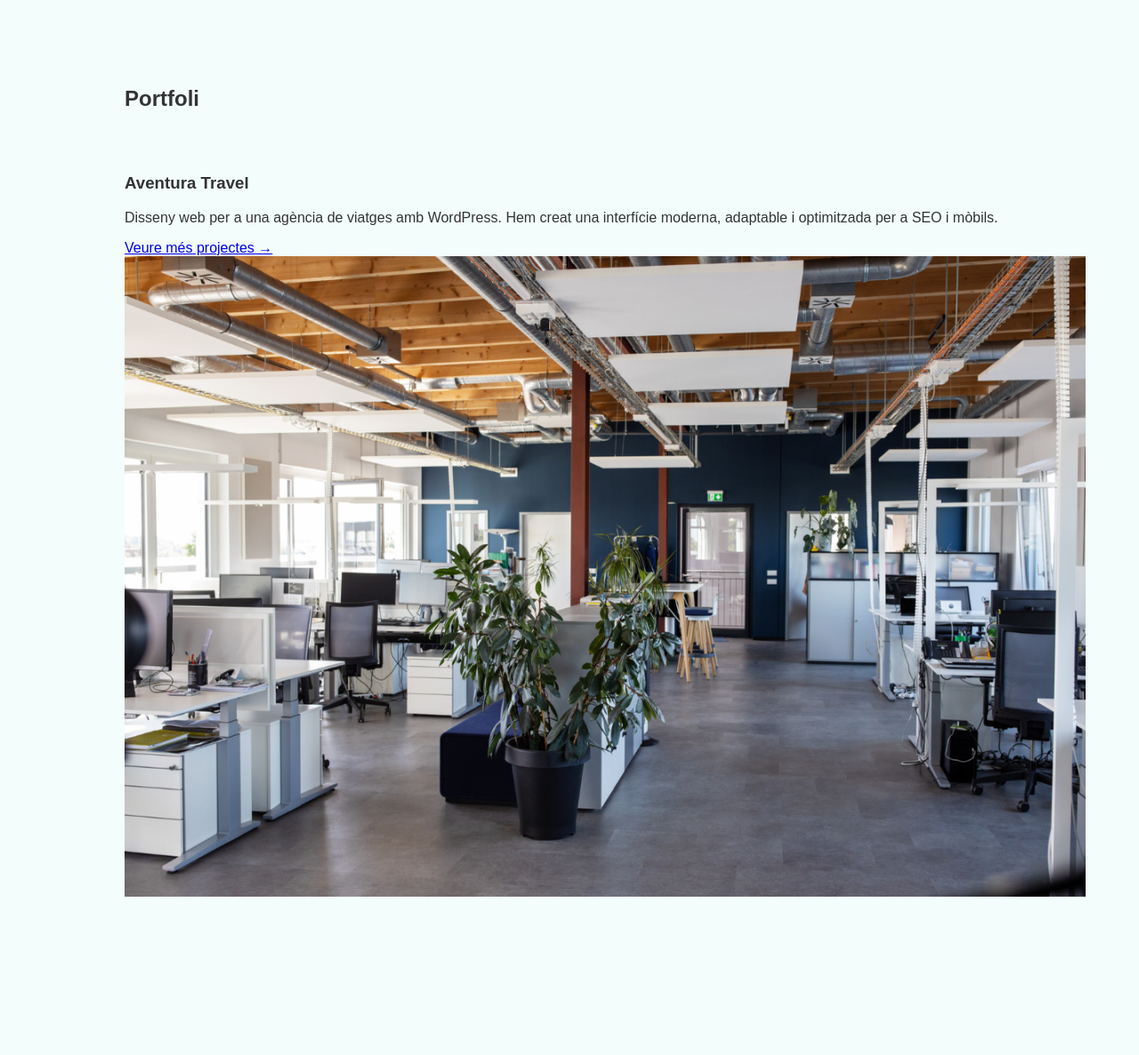
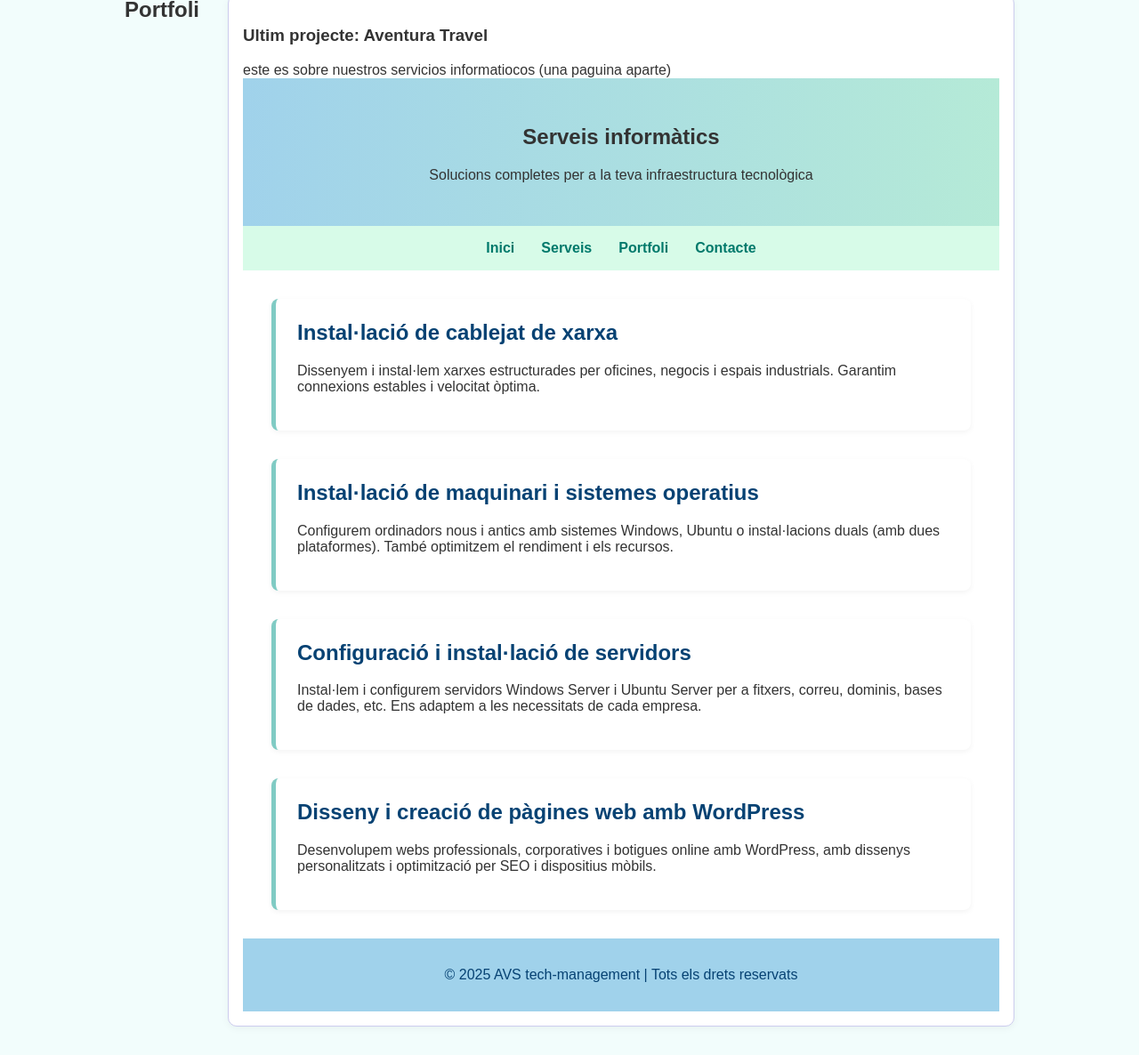
Before and after one commit to AVStech-managment/web, a plain HTML site: page index.html in a window 1280 px wide. Shown: the part 700-1886 px from the top of the page at 89% size. Before the commit the page ends 1744 px from the top, so only its background shows below. Drawn offline with Linux system fonts and the light colour scheme.

Commit message:
Update index.html

```diff
--- a/index.html
+++ b/index.html
@@ -5,43 +5,25 @@
   <meta name="viewport" content="width=device-width, initial-scale=1">
   <title>AVS tech-management</title>
   <link rel="stylesheet" href="./estils.css">
-  <link rel="icon" href="./logo.png">
 </head>
 <body>
 
 <header>
-  <div class="header-flex">
-    <img src="./logo.png" class="logo">
-    <h1>AVS tech-management</h1>
-  </div>
+  <h1>AVS tech-management</h1>
   <p>Solucions tecnològiques per a empreses modernes</p>
 </header>
 
 <nav>
   <a href="#sobrenosaltres">Sobre nosaltres</a>
   <a href="./serveis.html">Serveis</a>
-  <a href="./portfoli.html">Portfoli</a>
+  <a href="portfoli.html">Portfoli</a>
   <a href="#contacte">Contacte</a>
 </nav>
 
 <section id="sobrenosaltres" class="about">
-  <div class="about-flex">
-    <div class="about-text">
-      <h2>Qui som</h2>
-      <p>En AVS tech-management, ofrecemos soluciones informáticas completas para empresas. Desde la creación de sitios web hasta la instalación y configuración de sistemas y servidores, nuestro equipo de expertos te ayudará a optimizar tu infraestructura tecnológica. Nuestros servicios incluyen:</p>
-      <ul>
-        <li>Diseño y desarrollo de páginas web personalizadas.</li>
-        <li>Instalaciones tecnológicas y redes en edificios.</li>
-        <li>Configuración de servidores y clientes en Windows y Ubuntu.</li>
-        <li>Soporte técnico y mantenimiento continuo.</li>
-      </ul>
-    </div>
-    <div class="about-img">
-      <img src="./equiptecnic.png">
-    </div>
-  </div>
+  <h2>Qui som</h2>
+  <p>Som una empresa especialitzada en gestió de serveis informàtics i consultoria tecnològica. Oferim suport tècnic, gestió de xarxes, desenvolupament web i solucions personalitzades per a empreses.</p>
 </section>
-
 
 <section id="contacte" class="contact">
   <h2>Contacte</h2>
@@ -49,17 +31,58 @@
   <p><b>Telèfon:</b> +34 600 123 456</p>
   <p><b>Correu electrònic:</b> <a href="mailto:info@avstech.com">info@avstech.com</a></p>
 </section>
-  <section id="portfolio" class="portfolio">
+
+<section id="portfolio" class="portfolio">
   <h2>Portfoli</h2>
 
-  <div class="portfolio-resum">
-    <div class="portfolio-text">
-      <h3>Aventura Travel</h3>
-      <p>Disseny web per a una agència de viatges amb WordPress. Hem creat una interfície moderna, adaptable i optimitzada per a SEO i mòbils.</p>
-      <a href="./portfoli.html" class="btn">Veure més projectes →</a>
-    </div>
-    <div class="portfolio-img">
-      <img src="./oficinaportfoli.png">
-    </div>
+  <div class="portfolio-item">
+    <h3>Ultim projecte: Aventura Travel</h3> este es sobre nuestros servicios informatiocos (una paguina aparte) <!DOCTYPE html>
+<html lang="ca">
+<head>
+  <meta charset="UTF-8">
+  <meta name="viewport" content="width=device-width, initial-scale=1">
+  <title>Serveis - AVS tech-management</title>
+  <link rel="stylesheet" href="./estils.css">
+</head>
+<body>
+
+<header>
+  <h1>Serveis informàtics</h1>
+  <p>Solucions completes per a la teva infraestructura tecnològica</p>
+</header>
+
+<nav>
+  <a href="./index.html">Inici</a>
+  <a href="./serveis.html">Serveis</a>
+  <a href="./">Portfoli</a>
+  <a href="./index.html">Contacte</a>
+</nav>
+
+<section class="serveis">
+  <div class="servei">
+    <h2>Instal·lació de cablejat de xarxa</h2>
+    <p>Dissenyem i instal·lem xarxes estructurades per oficines, negocis i espais industrials. Garantim connexions estables i velocitat òptima.</p>
+  </div>
+
+  <div class="servei">
+    <h2>Instal·lació de maquinari i sistemes operatius</h2>
+    <p>Configurem ordinadors nous i antics amb sistemes Windows, Ubuntu o instal·lacions duals (amb dues plataformes). També optimitzem el rendiment i els recursos.</p>
+  </div>
+
+  <div class="servei">
+    <h2>Configuració i instal·lació de servidors</h2>
+    <p>Instal·lem i configurem servidors Windows Server i Ubuntu Server per a fitxers, correu, dominis, bases de dades, etc. Ens adaptem a les necessitats de cada empresa.</p>
+  </div>
+
+  <div class="servei">
+    <h2>Disseny i creació de pàgines web amb WordPress</h2>
+    <p>Desenvolupem webs professionals, corporatives i botigues online amb WordPress, amb dissenys personalitzats i optimització per SEO i dispositius mòbils.</p>
   </div>
 </section>
+
+<footer>
+  <p>&copy; 2025 AVS tech-management | Tots els drets reservats</p>
+</footer>
+
+</body>
+</html>
```
